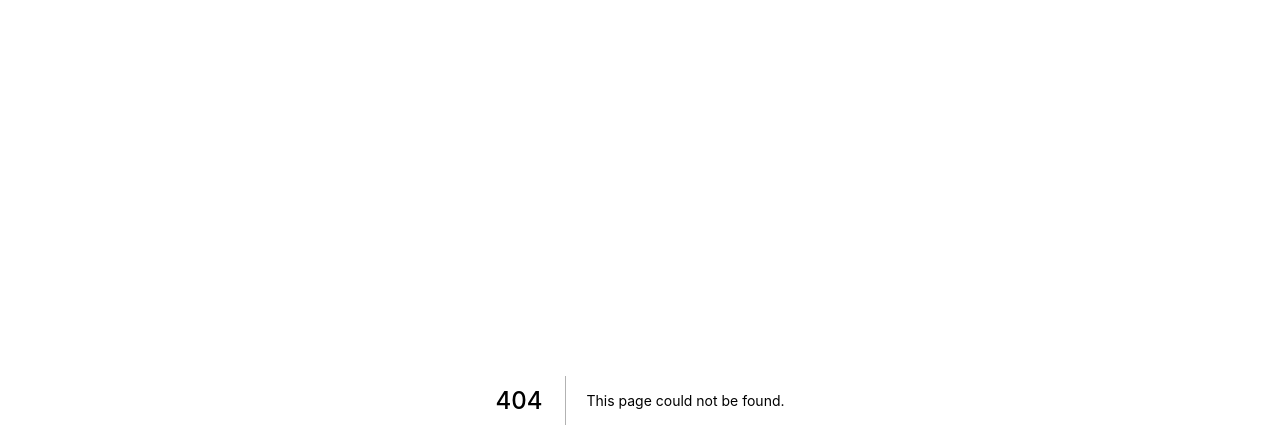
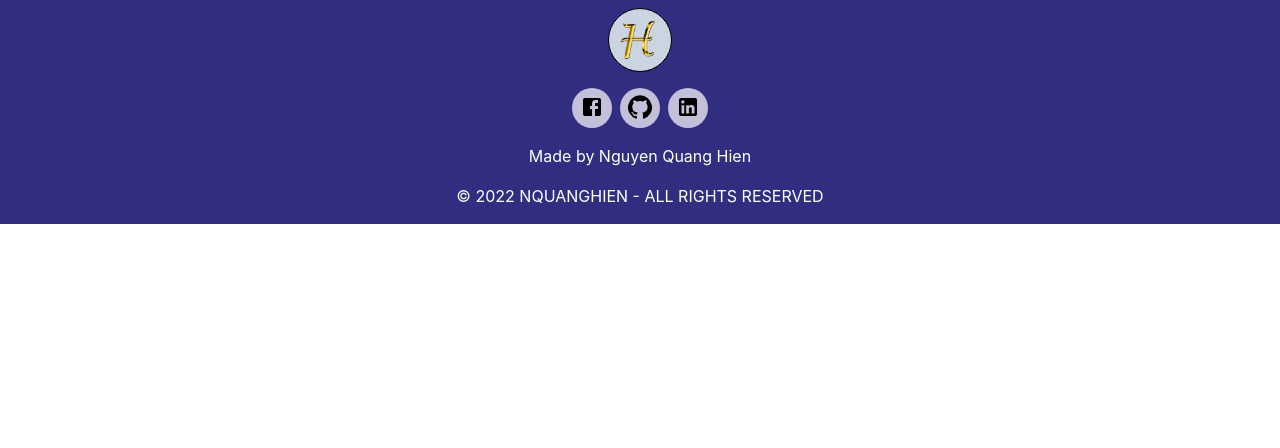
Before and after one commit to nquanghien97/Portfolio, a Next.js app: page /footer in a window 1280 px wide. Before the commit this address had no page. Shown: the top 448 px of the page. Built offline with nearby package versions, Linux system fonts and the light colour scheme.

Commit message:
add Footer

```diff
--- a/pages/contact.tsx
+++ b/pages/contact.tsx
@@ -10,7 +10,7 @@ export interface ContactProps {
 export default function Contact (props: ContactProps) {
   return (
     <div className="contact flex justify-center mx-auto w-[100vw] h-[100vh]">
-        <div className="w-5/6 flex flex-col">
+        <div className="w-5/6 flex md:flex-row flex-col">
             <div className="md:flex-[0_0_40%] mb-4">
                 <h2 className="font-medium leading-tight text-5xl my-4">Contact Info</h2>
                 <div className="adress flex">
--- /dev/null
+++ b/pages/footer.tsx
@@ -0,0 +1,60 @@
+import React from 'react';
+import logo from '../Assets/logo1.png';
+import Image from 'next/image';
+import FacebookIcon from '@material-ui/icons/Facebook';
+import GitHubIcon from '@material-ui/icons/GitHub';
+import LinkedInIcon from '@material-ui/icons/LinkedIn';
+
+export interface FooterProps {
+}
+
+export default function Footer (props: FooterProps) {
+  return (
+    <div className="footer bg-indigo-900 flex justify-center">
+        <div className="flex flex-col justify-center">
+            <div className="logo flex justify-center my-2 w-16 h-16 border border-black rounded-full bg-slate-300 m-auto mt-2 pr-2">
+                <a href="#" className="flex items-center">
+                    <Image
+                        src={logo}
+                        width={50}
+                        height={50}
+                        className="mr-3 h-6 sm:h-9"
+                        alt="Logo"
+                    />
+                </a>
+            </div>
+            <div className="flex justify-center my-2">
+                <ul className="flex">
+                    <div className="w-10 h-10 bg-white/[.7] flex justify-center items-center rounded-full cursor-pointer hover:bg-rose-500 mx-1 pb-1">
+                        <li>
+                            <a href="https://www.facebook.com/nqhien97/">
+                            <FacebookIcon />
+                            </a>
+                        </li>
+                    </div >
+                    <div className="w-10 h-10 bg-white/[.7] flex justify-center items-center rounded-full cursor-pointer hover:bg-rose-500 mx-1 pb-1">
+                        <li>
+                            <a href="https://github.com/nquanghien97">
+                            <GitHubIcon />
+                            </a>
+                        </li>
+                    </div>
+                    <div className="w-10 h-10 bg-white/[.7] flex justify-center items-center rounded-full cursor-pointer hover:bg-rose-500 mx-1 pb-1">
+                        <li>
+                            <a href="https://www.linkedin.com/in/nquanghien97">
+                            <LinkedInIcon />
+                            </a>
+                        </li>
+                    </div>
+                </ul>
+            </div>
+            <div className="flex justify-center my-2">
+                <p className="text-white">Made by Nguyen Quang Hien</p>
+            </div>
+            <div className="flex justify-center mt-2 mb-4">
+                <p className="text-white">© 2022 NQUANGHIEN - ALL RIGHTS RESERVED</p>
+            </div>
+        </div>
+    </div>
+  );
+}
--- a/pages/index.tsx
+++ b/pages/index.tsx
@@ -6,6 +6,7 @@ import HomePage from './home'
 import About from './about'
 import MyPortfolio from './portfolio'
 import Contact from './contact'
+import Footer from './footer'
 
 const Home: NextPage = () => {
   return (
@@ -20,6 +21,7 @@ const Home: NextPage = () => {
       <About />
       <MyPortfolio />
       <Contact />
+      <Footer />
     </div>
   )
 }
--- a/pages/navbar.tsx
+++ b/pages/navbar.tsx
@@ -17,6 +17,7 @@ export default function NavBar (props: NavBarProps) {
             <div className=" navbar fixed top-0 right-0 left-0 flex justify-center dark:bg-gray-800 border-gray-200 z-10">
                 <nav className="w-5/6 px-2 sm:px-4 py-1 ">
                     <div className="container flex flex-wrap justify-between items-center mx-auto">
+                        <div className="flex justify-center w-16 h-16 border border-black rounded-full bg-slate-300 pr-2">
                             <a href="#" className="flex items-center">
                                 <Image
                                     src={logo}
@@ -26,6 +27,7 @@ export default function NavBar (props: NavBarProps) {
                                     alt="Logo"
                                 />
                             </a>
+                        </div>
                         <button
                             onClick={()=>{showSideMenu()}}
                             data-collapse-toggle="mobile-menu"
@@ -59,7 +61,7 @@ export default function NavBar (props: NavBarProps) {
 
     function SideMenu(){
         return(
-            <div className="max-w-screen-lg fixed h-screen w-full right-0 bg-zinc-200/[0.6] -z-50 pt-4 px-4 sm:w-1/4 lg:hidden top-[58px]">
+            <div className="max-w-screen-lg fixed h-screen w-full right-0 bg-zinc-200/[0.6] -z-50 pt-4 px-4 sm:w-1/4 lg:hidden top-[72px]">
                 <ul className="menu-list flex flex-col text-xs font-bold text-xl">
                     <li className="menu-list-item py-3 text-xl"><a href="#">Home</a></li>
                     <li className="menu-list-item py-3 text-xl"><a href="#">About</a></li>
--- a/tailwind.config.js
+++ b/tailwind.config.js
@@ -6,7 +6,7 @@ module.exports = {
   theme: {
     extend: {
       spacing: {
-        '58px': '58px'
+        '72px': '72px'
       },
       flex: {
         '1': '0 0 40%'
```
Lines whose indentation alone changed are shown as unchanged.
